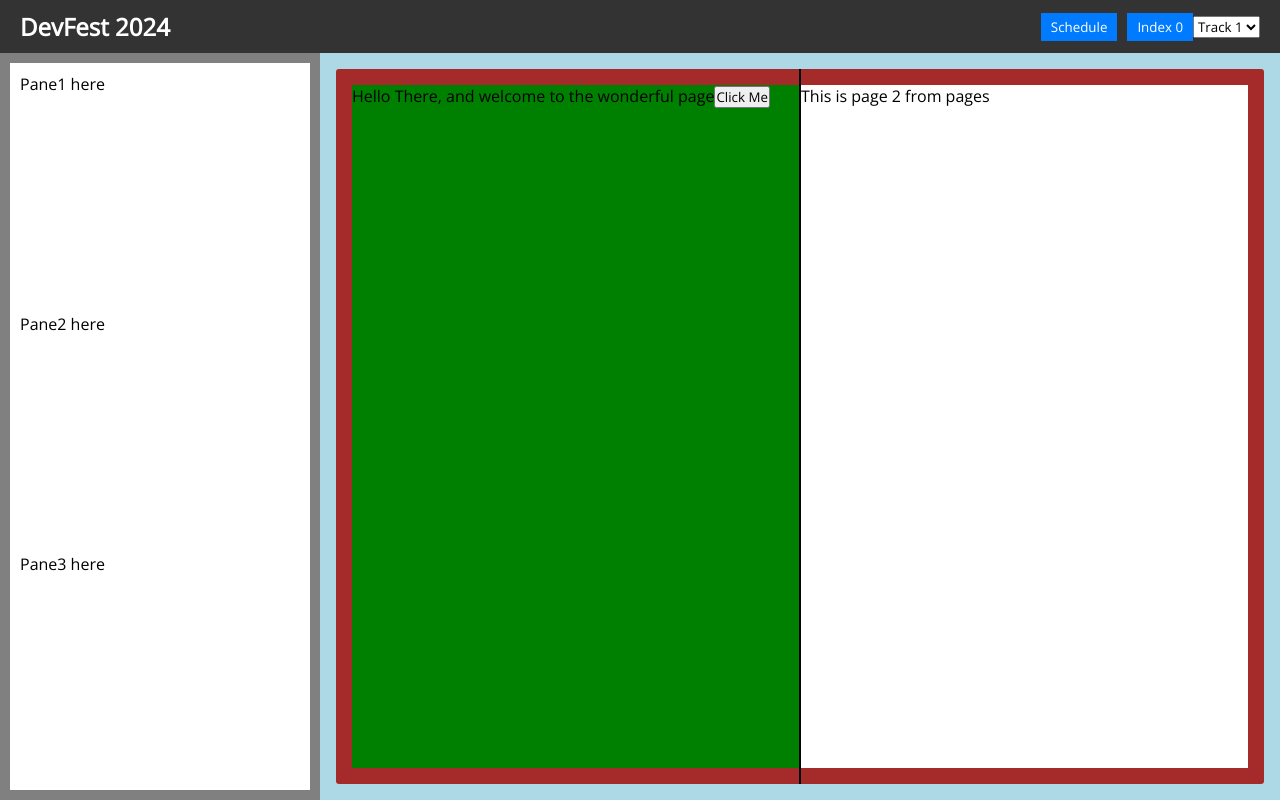
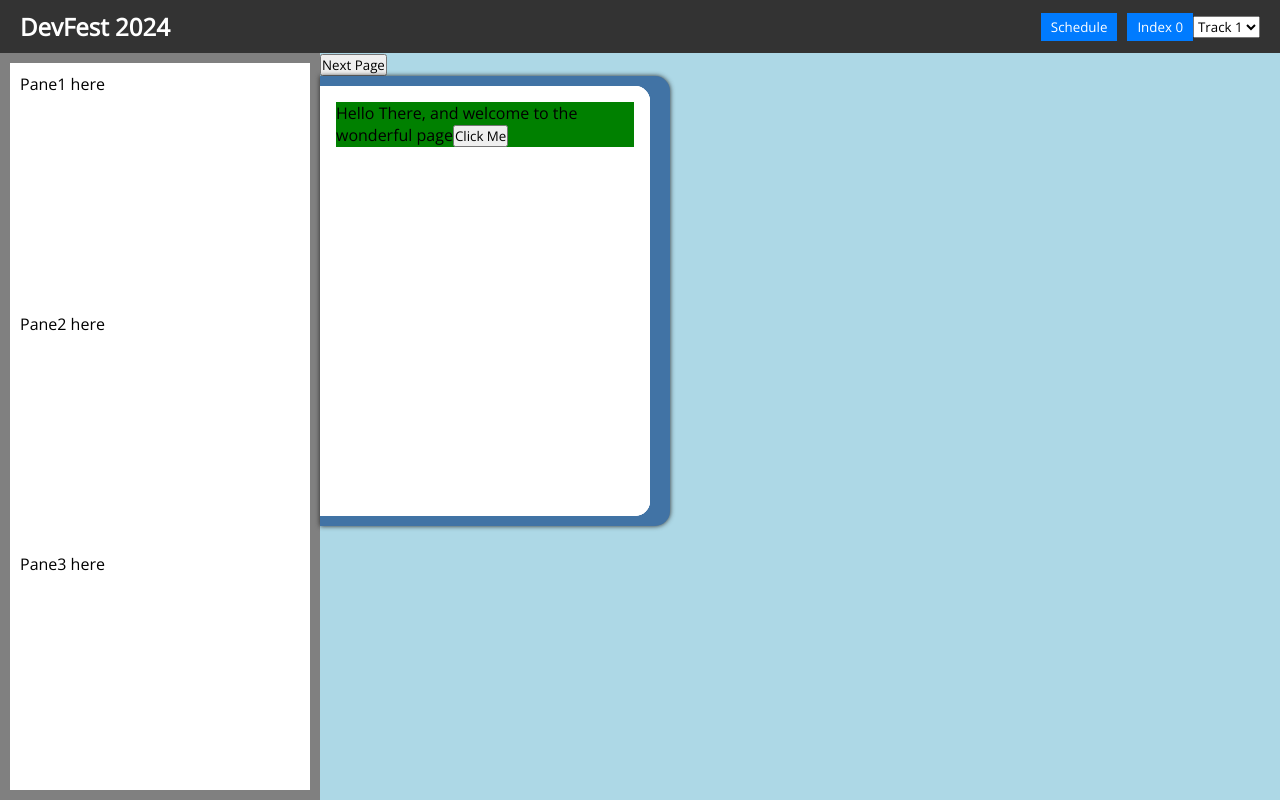
Before and after one commit to adicu/devfest-2024, a Next.js app: page / in a window 1280 px wide. Built offline with nearby package versions, Linux system fonts and the light colour scheme.

Commit message:
Attempted translating into tutorial

```diff
--- a/src/components/Pages.jsx
+++ b/src/components/Pages.jsx
@@ -1,12 +1,7 @@
 import Page1 from "./pages/Page1";
 
-// Consider this as 1-indexed when calling updatePage().
 export const pages = [
-  <Page1 />,
-  <div>This is page 2 from pages</div>,
-  <div>This is page 3 from pages</div>,
-  <div>This is page 4 from pages</div>,
-  <div>This is page 5 from pages</div>,
-  <div>This is page 6 from pages</div>,
-  <div>This is page 7 from pages</div>,
+  [<Page1 />, <div>This is page 2 from pages</div>],
+  [<div>This is page 3 from pages</div>, <div>This is page 4 from pages</div>],
+  [<div>This is page 5 from pages</div>, <></>],
 ];
--- a/src/components/book-components/Page.jsx
+++ b/src/components/book-components/Page.jsx
@@ -1,55 +1,9 @@
-import styled from "@emotion/styled";
-
-const colorPage = "white";
-
 const Page = (props) => {
-  const Container = styled.div`
-    background-color: ${colorPage};
-    height: 100%;
-    width: 100%;
-
-    pointer-events: ${props.visible ? "all" : "none"};
-  `;
-
-  function leftPageClicked() {
-    const currentPage = props.pageNumber;
-
-    const curPageDiv = Math.floor((currentPage - 1) / 2) + 1;
-
-    if (curPageDiv > 1) {
-      if (currentPage % 2 == 0) {
-        props.updatePage(currentPage - 2);
-      } else {
-        props.updatePage(currentPage - 1);
-      }
-    }
+  function divClicked() {
+    console.log("Page clicked");
   }
 
-  function rightPageClicked() {
-    const currentPage = props.pageNumber;
-
-    const maxPageDiv = Math.floor((props.maxPage - 1) / 2) + 1;
-
-    const curPageDiv = Math.floor((currentPage - 1) / 2) + 1;
-
-    if (curPageDiv < maxPageDiv) {
-      if (currentPage % 2 == 0) {
-        props.updatePage(currentPage + 1);
-      } else {
-        props.updatePage(currentPage + 2);
-      }
-    }
-  }
-
-  function divClicked() {
-    if (props.pageNumber % 2 == 1) {
-      leftPageClicked();
-    } else {
-      rightPageClicked();
-    }
-  }
-
-  return <Container onClick={divClicked}>{props.children}</Container>;
+  return <div onClick={divClicked}>{props.children}</div>;
 };
 
 export default Page;
--- a/src/components/book-components/PageFlipApp.jsx
+++ b/src/components/book-components/PageFlipApp.jsx
@@ -5,145 +5,107 @@ import { pages } from "../Pages";
 
 import Page from "./Page";
 
-const colorBook = "brown";
-const colorSpine = "black";
+const PageDiv = styled.div`
+  z-index: ${({ zIndex }) => zIndex};
 
-const Container = styled.div`
+  position: absolute;
+  background-color: white;
+  width: 330px;
+  height: 430px;
+  border-radius: 0 15px 15px 0;
+  margin-top: 10px;
+  transform-origin: left;
+  transform-style: preserve-3d;
+  transform: rotateY(0deg);
+  transition-duration: 1.5s;
+
+  ${({ checked }) => (!checked ? "1s" : "0s")} ease-in-out;
+`;
+
+const LeftPage = styled.div`
+  position: absolute;
+  width: 100%;
   height: 100%;
+  backface-visibility: hidden;
+  box-sizing: border-box;
+  padding: 1rem;
+`;
+
+const RightPage = styled.div`
+  transform: rotateY(180deg);
+  position: absolute;
   width: 100%;
+  height: 100%;
+  backface-visibility: hidden;
+  z-index: 99;
+`;
 
-  padding: 1em;
+const Cover = styled.div`
+  background-color: #4173a5;
+  width: 100%;
+  height: 100%;
+  border-radius: 0 15px 15px 0;
+  box-shadow: 0 0 5px rgb(41, 41, 41);
+  display: flex;
+  align-items: center;
+  justify-content: center;
+  transform-origin: center left;
+  position: absolute;
+  z-index: 4;
+  transition: transform 1s;
+`;
+
+const BackCover = styled.div`
+  background-color: #4173a5;
+  width: 100%;
+  height: 100%;
+  border-radius: 0 15px 15px 0;
+  box-shadow: 0 0 5px rgb(41, 41, 41);
+  display: flex;
+  align-items: center;
+  justify-content: center;
+  transform-origin: center left;
+  position: relative;
+  z-index: -1;
 `;
 
 const Book = styled.div`
+  width: 350px;
+  height: 450px;
   position: relative;
-  background-color: ${colorBook};
-
-  height: 100%;
-  width: 100%;
-
-  border-radius: 3px;
-`;
-
-const LeftPage = styled.div`
-  height: 100%;
-  width: 50%;
-  position: absolute;
-  top: 0;
-  left: 0;
-
-  z-index: ${({ zIndex }) => zIndex};
-
-  transform-origin: right center;
-  transform: perspective(1000px)
-    rotateY(${({ visible }) => (visible ? 0 : 90)}deg);
-  transition: transform ${({ visible }) => (!visible ? "1s" : "0s")} ease-in-out,
-    opacity ${({ visible }) => (!visible ? "1s" : "0s")} ease-in-out;
-
-  padding-top: 1em;
-  padding-bottom: 1em;
-
-  border-right: solid ${colorSpine} 1px;
-  padding-left: 1em;
-
-  pointer-events: none;
-`;
-
-const RightPage = styled.div`
-  height: 100%;
-  width: 50%;
-  position: absolute;
-  top: 0;
-  left: 50%;
-
-  z-index: ${({ zIndex }) => zIndex};
-
-  transform-origin: left center;
-  transform: perspective(1000px)
-    rotateY(${({ visible }) => (visible ? 0 : -90)}deg);
-  transition: transform ${({ visible }) => (!visible ? "1s" : "0s")} ease-in-out,
-    opacity ${({ visible }) => (!visible ? "1s" : "0s")} ease-in-out;
-
-  padding-top: 1em;
-  padding-bottom: 1em;
-
-  border-left: solid ${colorSpine} 1px;
-  padding-right: 1em;
-
-  pointer-events: none;
+  transition-duration: 1s;
+  perspective: 1500;
 `;
 
 const PageFlipApp = (props) => {
-  // let forward = true;
-
-  useEffect(() => {
-    console.log(
-      "Current Page: " +
-        props.parentPage +
-        ", Previous Page: " +
-        props.previousPage
-    );
-
-    // if (props.previousPage > props.currentPage) {
-    //   forward = false;
-    // } else {
-    //   forward = true;
-    // }
-
-    setCurrentPage(props.parentPage);
-  }, [props.parentPage]);
+  // useEffect(() => {
+  //   setCurrentPage(props.parentPage);
+  // }, [props.parentPage]);
 
   const [currentPage, setCurrentPage] = useState(props.previousPage);
 
-  function getVisible(pageNum) {
-    if (pageNum % 2 == 0) {
-      return currentPage == pageNum - 1 || currentPage == pageNum;
-    } else {
-      return currentPage == pageNum || currentPage == pageNum + 1;
-    }
-  }
-
-  const lengthOfPages = pages.length;
-
   return (
     <>
-      <Container>
-        <Book>
-          {pages.map((page, index) => {
-            const pageNum = index + 1;
-            const pageLeft = pageNum % 2 == 1 ? true : false;
-            const visible = getVisible(pageNum);
+      <button>Next Page</button>
+      <Book>
+        <Cover />
+        {pages.map((page, index) => {
+          const pageNum = index + 1;
 
-            return (
-              <React.Fragment key={pageNum}>
-                {pageLeft ? (
-                  <LeftPage visible={visible} zIndex={200 + pageNum}>
-                    <Page
-                      pageNumber={pageNum}
-                      visible={visible}
-                      updatePage={props.updatePage}
-                      maxPage={lengthOfPages}
-                    >
-                      {page}
-                    </Page>
-                  </LeftPage>
-                ) : (
-                  <RightPage visible={visible} zIndex={200 - pageNum}>
-                    <Page
-                      pageNumber={pageNum}
-                      visible={visible}
-                      updatePage={props.updatePage}
-                      maxPage={lengthOfPages}
-                    >
-                      {page}
-                    </Page>
-                  </RightPage>
-                )}
-              </React.Fragment>
-            );
-          })}
-        </Book>
-      </Container>
+          return (
+            <PageDiv key={pageNum} zIndex={200 - pageNum}>
+              <LeftPage>
+                <Page>{page[0]}</Page>
+              </LeftPage>
+
+              <RightPage>
+                <Page>{page[1]}</Page>
+              </RightPage>
+            </PageDiv>
+          );
+        })}
+        <BackCover />
+      </Book>
     </>
   );
 };
```
Also changed, not shown: src/components/book-components/PageOld.jsx (added, +55 -0 lines).
